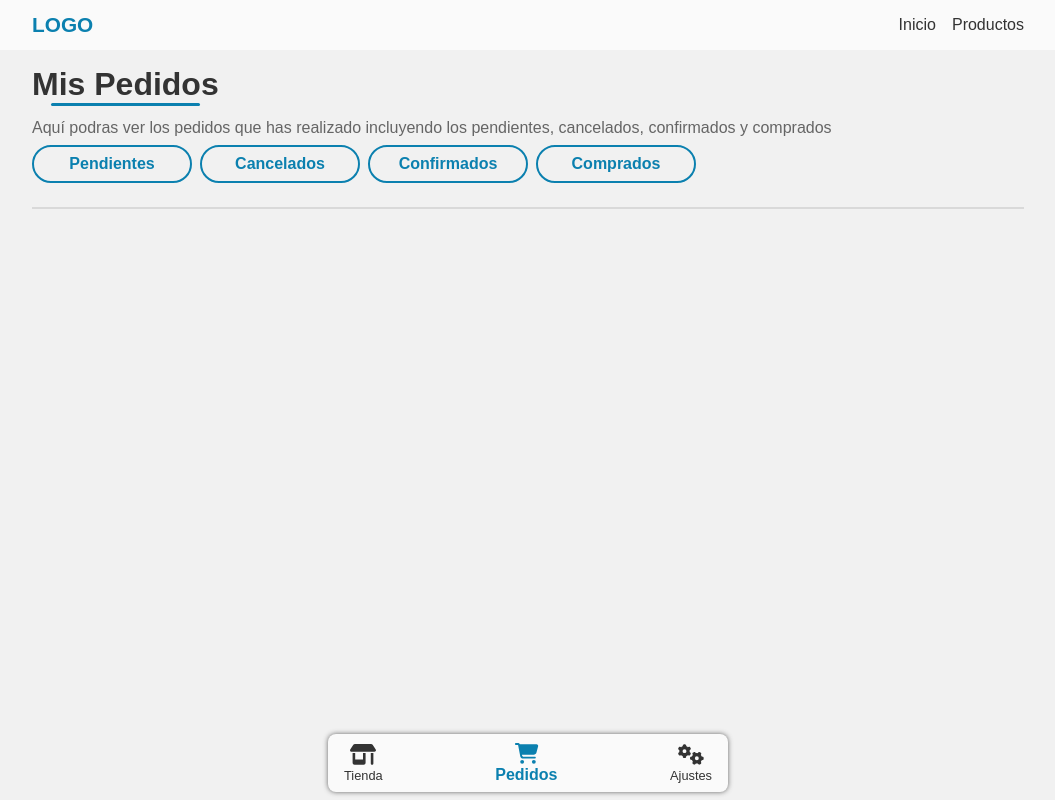
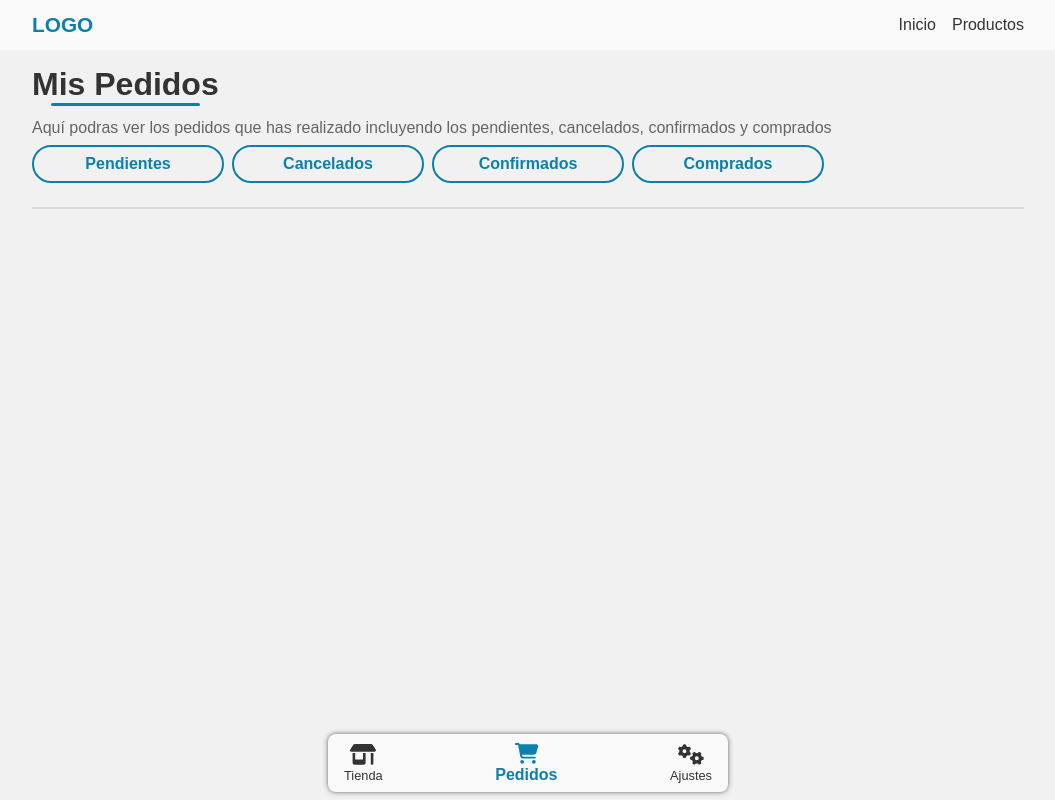
Before and after one commit to KevinStockmanns/App-Eccomerce, an Angular app: page /cart in a window 1280 px wide. Shown: the whole page, without its empty margins (112-1167 px from the left). Built offline with nearby package versions, Linux system fonts and the light colour scheme; sample sign-in values are in the browser's storage.

Commit message:
Contenido de pedidos (Cambiando estilos)

```diff
--- a/src/app/pages/cart-page/cart-page.component.css
+++ b/src/app/pages/cart-page/cart-page.component.css
@@ -17,7 +17,7 @@
 }
 .pedidos-buttons{
     display: grid;
-    grid-template-columns: repeat(auto-fill, 160px);
+    grid-template-columns: repeat(auto-fill, minmax(160px, 1fr));
     gap: .5rem;
 }
 .pedidos{
```
